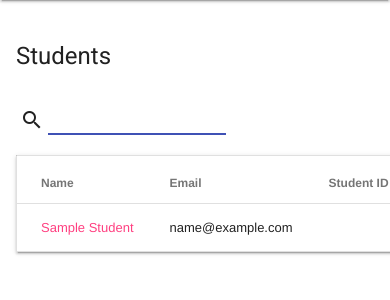
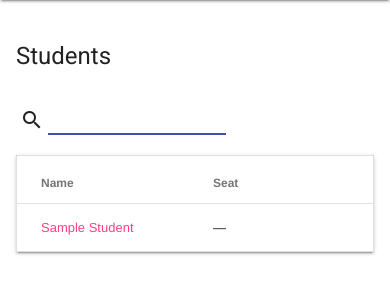
Before and after one commit to Cal-CS-61A-Staff/seating, a Python web app: template server/templates/students.html.j2 in a window 390 px wide. Shown: the part 56-356 px from the top of the page. Run offline with Jinja, Linux system fonts and the light colour scheme; the template is opened without the code that fills it: most values are stand-ins (such as "Sample title", 1, 10 or a date in 2020); some libraries are stand-ins or nearby versions.

Commit message:
Remove columns to make it fit on small screens

```diff
--- a/server/static/css/style.css
+++ b/server/static/css/style.css
@@ -69,6 +69,12 @@ header a {
 
 .students table {
   width: 100%;
+  table-layout: fixed;
+}
+
+.students table td {
+  width: 50%;
+  text-overflow: ellipsis;
 }
 
 .photo {
--- a/server/templates/students.html.j2
+++ b/server/templates/students.html.j2
@@ -18,8 +18,6 @@
       <thead>
         <tr>
           <th class="sort mdl-data-table__cell--non-numeric" data-sort="name">Name</th>
-          <th class="sort mdl-data-table__cell--non-numeric" data-sort="email">Email</th>
-          <th class="sort" data-sort="sid">Student ID</th>
           <th class="sort mdl-data-table__cell--non-numeric" data-sort="assignment">Seat</th>
         </tr>
       </thead>
@@ -31,8 +29,6 @@
               {{ student.name|title }}
             </a>
           </td>
-          <td class="email mdl-data-table__cell--non-numeric">{{ student.email }}</td>
-          <td class="sid">{{ student.sid }}</td>
           <td class="mdl-data-table__cell--non-numeric">
           {% if student.assignment %}
             {% set seat = student.assignment.seat %}
```
